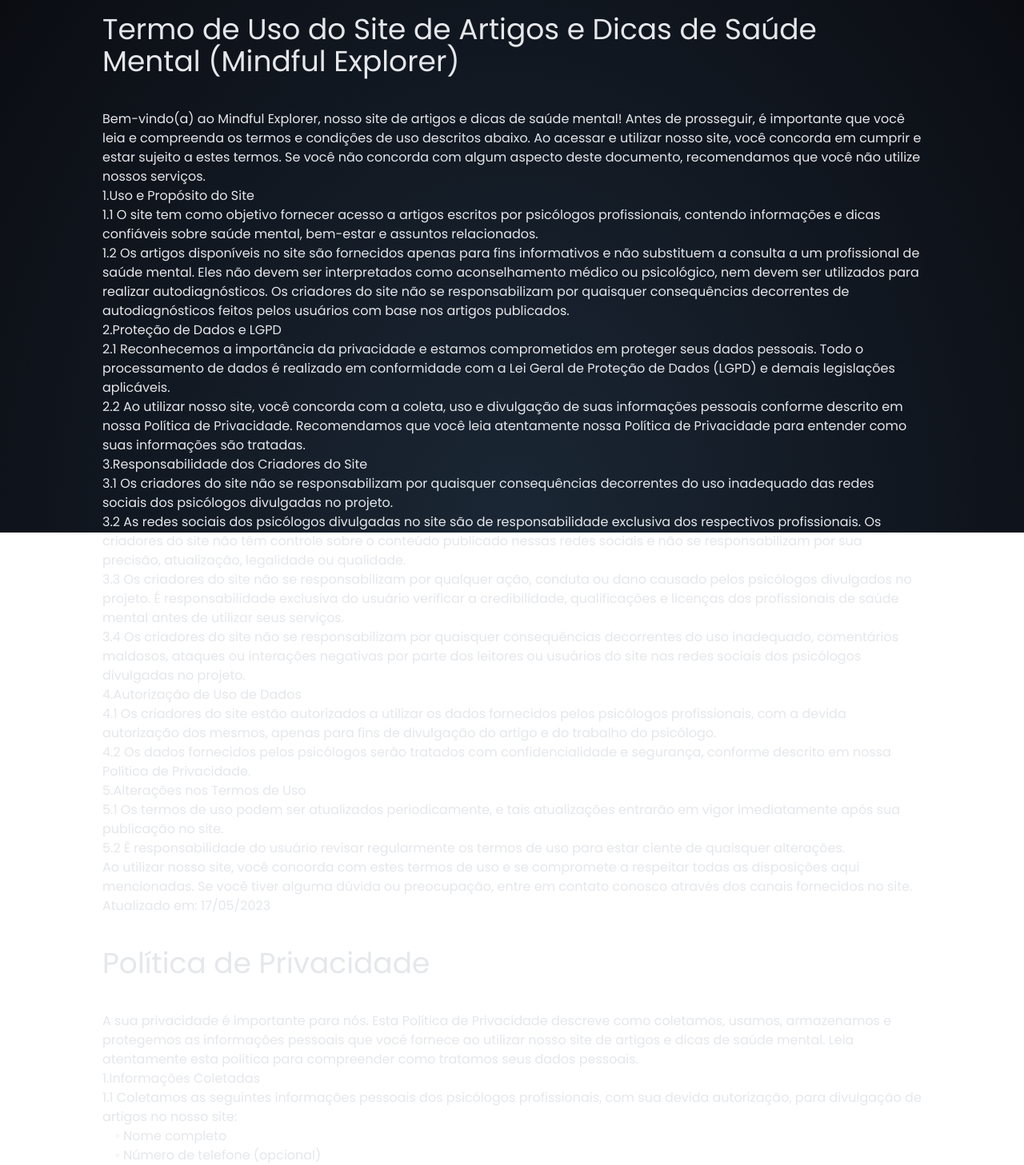
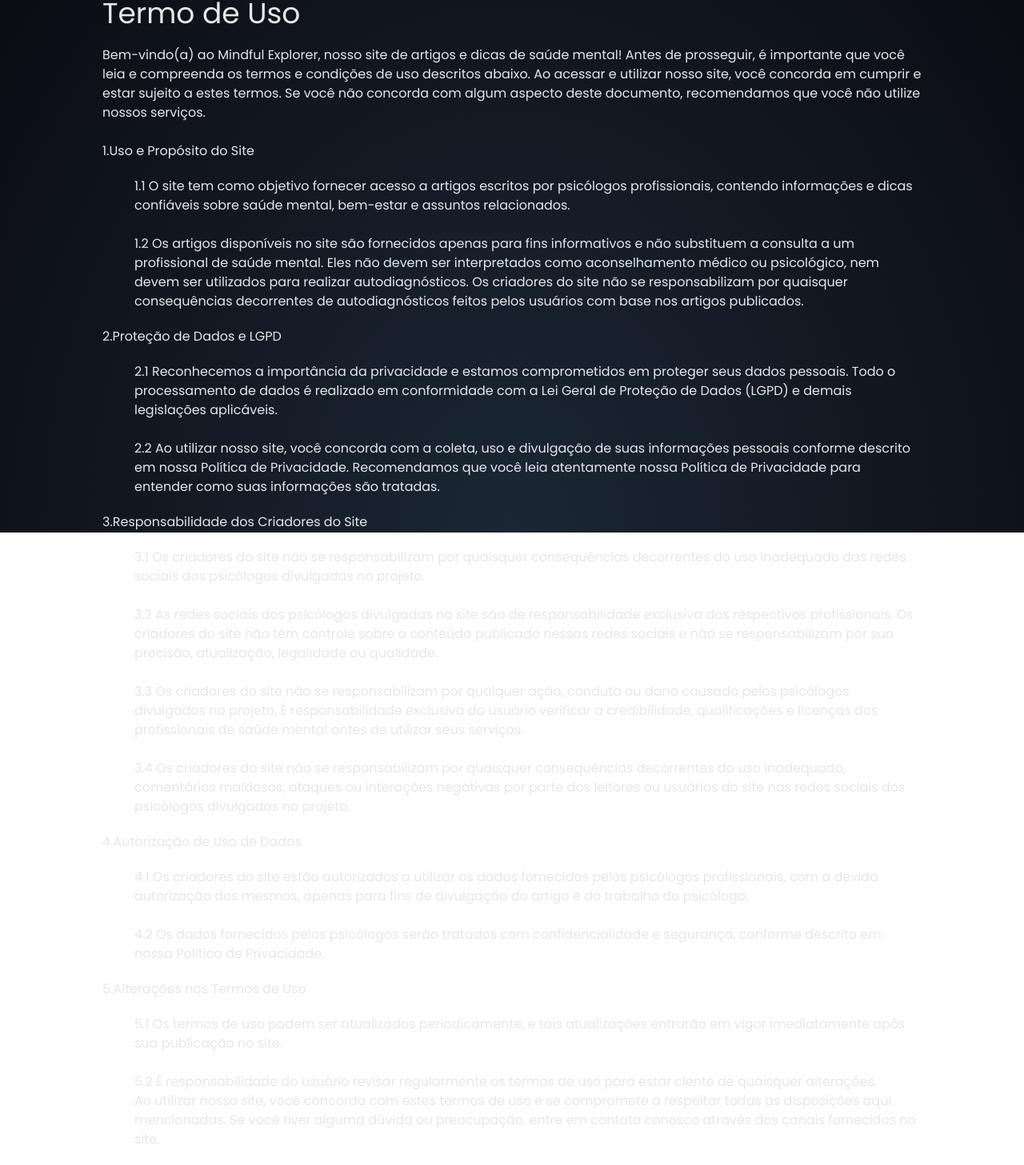
Before and after one commit to rexionmars/midnful, a Next.js app: page /privacity in a window 1280 px wide. Shown: the part 134-1591 px from the top of the page at 80% size. Built offline with nearby package versions, Linux system fonts and the light colour scheme; no server answers; a web font is replaced by a local one.

Commit message:
Improved text layout

```diff
--- a/components/Privacity.jsx
+++ b/components/Privacity.jsx
@@ -4,27 +4,45 @@ const PrivacityPage = () => {
     return (
         <div className="justify-center trs flex flex-row w-full align-middle mb-10">
             <div className="align-middle w-[80%]">
-                <h1 className="text-gray-200 text-4xl my-10">Termo de Uso do Site de Artigos e Dicas de Saúde Mental (Mindful Explorer)</h1>
+                <h1 className="text-gray-200 text-4xl my-5">Termo de Uso</h1>
                 <p className="text-gray-200 text-base">
-                    Bem-vindo(a) ao Mindful Explorer, nosso site de artigos e dicas de saúde mental! Antes de prosseguir, é importante que você leia e compreenda os termos e condições de uso descritos abaixo. Ao acessar e utilizar nosso site, você concorda em cumprir e estar sujeito a estes termos. Se você não concorda com algum aspecto deste documento, recomendamos que você não utilize nossos serviços.<br />
-                    1.Uso e Propósito do Site<br />
-                    1.1 O site tem como objetivo fornecer acesso a artigos escritos por psicólogos profissionais, contendo informações e dicas confiáveis sobre saúde mental, bem-estar e assuntos relacionados.<br />
+                    Bem-vindo(a) ao Mindful Explorer, nosso site de artigos e dicas de saúde mental! Antes de prosseguir, é importante que você leia e compreenda os termos e condições de uso descritos abaixo. Ao acessar e utilizar nosso site, você concorda em cumprir e estar sujeito a estes termos. Se você não concorda com algum aspecto deste documento, recomendamos que você não utilize nossos serviços.<br /><br />
+                    1.Uso e Propósito do Site
+                    <p className="text-left ml-10 my-5">
+                    1.1 O site tem como objetivo fornecer acesso a artigos escritos por psicólogos profissionais, contendo informações e dicas confiáveis sobre saúde mental, bem-estar e assuntos relacionados.<br /><br />
                     1.2 Os artigos disponíveis no site são fornecidos apenas para fins informativos e não substituem a consulta a um profissional de saúde mental. Eles não devem ser interpretados como aconselhamento médico ou psicológico, nem devem ser utilizados para realizar autodiagnósticos. Os criadores do site não se responsabilizam por quaisquer consequências decorrentes de autodiagnósticos feitos pelos usuários com base nos artigos publicados.<br />
-                    2.Proteção de Dados e LGPD<br />
-                    2.1 Reconhecemos a importância da privacidade e estamos comprometidos em proteger seus dados pessoais. Todo o processamento de dados é realizado em conformidade com a Lei Geral de Proteção de Dados (LGPD) e demais legislações aplicáveis.<br />
+                    </p>
+
+                    2.Proteção de Dados e LGPD
+                    <p className="text-left ml-10 my-5">
+                    2.1 Reconhecemos a importância da privacidade e estamos comprometidos em proteger seus dados pessoais. Todo o processamento de dados é realizado em conformidade com a Lei Geral de Proteção de Dados (LGPD) e demais legislações aplicáveis.<br /><br />
                     2.2 Ao utilizar nosso site, você concorda com a coleta, uso e divulgação de suas informações pessoais conforme descrito em nossa Política de Privacidade. Recomendamos que você leia atentamente nossa Política de Privacidade para entender como suas informações são tratadas.<br />
+                    </p>
+
                     3.Responsabilidade dos Criadores do Site<br />
-                    3.1 Os criadores do site não se responsabilizam por quaisquer consequências decorrentes do uso inadequado das redes sociais dos psicólogos divulgadas no projeto.<br />
-                    3.2 As redes sociais dos psicólogos divulgadas no site são de responsabilidade exclusiva dos respectivos profissionais. Os criadores do site não têm controle sobre o conteúdo publicado nessas redes sociais e não se responsabilizam por sua precisão, atualização, legalidade ou qualidade.<br />
-                    3.3 Os criadores do site não se responsabilizam por qualquer ação, conduta ou dano causado pelos psicólogos divulgados no projeto. É responsabilidade exclusiva do usuário verificar a credibilidade, qualificações e licenças dos profissionais de saúde mental antes de utilizar seus serviços.<br />
+
+                    <p className="text-left ml-10 my-5">
+                    3.1 Os criadores do site não se responsabilizam por quaisquer consequências decorrentes do uso inadequado das redes sociais dos psicólogos divulgadas no projeto.<br /><br />
+                    3.2 As redes sociais dos psicólogos divulgadas no site são de responsabilidade exclusiva dos respectivos profissionais. Os criadores do site não têm controle sobre o conteúdo publicado nessas redes sociais e não se responsabilizam por sua precisão, atualização, legalidade ou qualidade.<br /><br />
+                    3.3 Os criadores do site não se responsabilizam por qualquer ação, conduta ou dano causado pelos psicólogos divulgados no projeto. É responsabilidade exclusiva do usuário verificar a credibilidade, qualificações e licenças dos profissionais de saúde mental antes de utilizar seus serviços.<br /><br />
                     3.4 Os criadores do site não se responsabilizam por quaisquer consequências decorrentes do uso inadequado, comentários maldosos, ataques ou interações negativas por parte dos leitores ou usuários do site nas redes sociais dos psicólogos divulgadas no projeto.<br />
+                    </p>
+
                     4.Autorização de Uso de Dados<br />
-                    4.1 Os criadores do site estão autorizados a utilizar os dados fornecidos pelos psicólogos profissionais, com a devida autorização dos mesmos, apenas para fins de divulgação do artigo e do trabalho do psicólogo.<br />
+
+                    <p className="text-left ml-10 my-5">
+                    4.1 Os criadores do site estão autorizados a utilizar os dados fornecidos pelos psicólogos profissionais, com a devida autorização dos mesmos, apenas para fins de divulgação do artigo e do trabalho do psicólogo.<br /><br />
                     4.2 Os dados fornecidos pelos psicólogos serão tratados com confidencialidade e segurança, conforme descrito em nossa Política de Privacidade.<br />
+                    </p>
+
                     5.Alterações nos Termos de Uso<br />
-                    5.1 Os termos de uso podem ser atualizados periodicamente, e tais atualizações entrarão em vigor imediatamente após sua publicação no site.<br />
+
+                    <p className="text-left ml-10 my-5">
+                    5.1 Os termos de uso podem ser atualizados periodicamente, e tais atualizações entrarão em vigor imediatamente após sua publicação no site.<br /><br />
                     5.2 É responsabilidade do usuário revisar regularmente os termos de uso para estar ciente de quaisquer alterações.<br />
                     Ao utilizar nosso site, você concorda com estes termos de uso e se compromete a respeitar todas as disposições aqui mencionadas. Se você tiver alguma dúvida ou preocupação, entre em contato conosco através dos canais fornecidos no site.
+                    </p>
+
                     Atualizado em: 17/05/2023
                     </p>
                 <h1 className="text-gray-200 text-4xl my-10">Política de Privacidade</h1>
```
